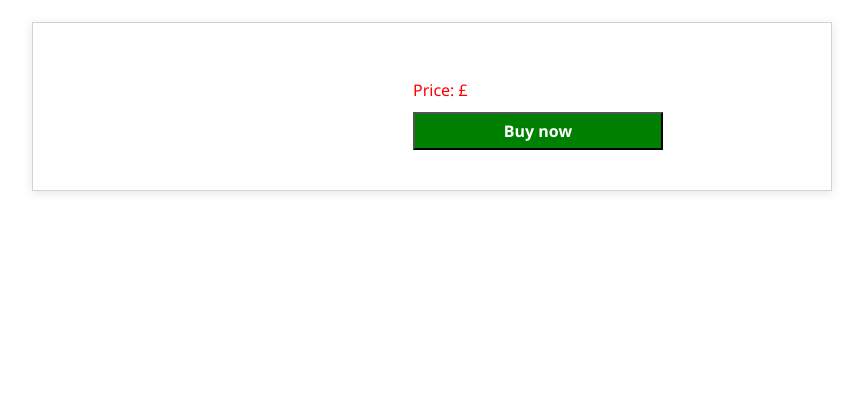
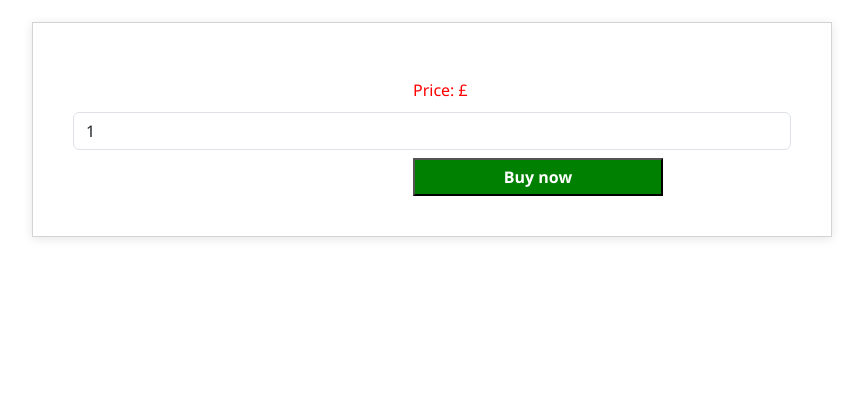
Before and after one commit to Blommis/wellness, a Django app: template products/templates/products/supplement_detail.html in a window 1280 px wide. Shown: the part 128-548 px from the top of the page, without its empty margins (208-1071 px from the left). Run offline with Django 4.2, Linux system fonts and the light colour scheme; the template is opened without the code that fills it, so the values that code supplies are empty; some libraries are stand-ins or nearby versions.

Commit message:
Add quantity input to product forms in product templates

```diff
--- a/products/templates/products/supplement_detail.html
+++ b/products/templates/products/supplement_detail.html
@@ -13,6 +13,7 @@
     <input type="hidden" name="product_id" value="{{ supplement.id }}">
     <input type="hidden" name="product_type" value="supplement">
     <input type="hidden" name="redirect_url" value="{{ request.path }}">
+    <input type="number" name="quantity" value="1" min="1" class="form-control mb-2">
     <button type="submit" class="add-to-cart-btn">Buy now</button>
     </form>
 
--- a/products/templates/products/supplements.html
+++ b/products/templates/products/supplements.html
@@ -19,6 +19,7 @@
     <input type="hidden" name="product_id" value="{{ supplement.id }}">
     <input type="hidden" name="product_type" value="supplement">
     <input type="hidden" name="redirect_url" value="{{ request.path }}">
+    <input type="number" name="quantity" value="1" min="1" class="form-control mb-2">
     <button type="submit" class="add-to-cart-btn">Buy now</button>
     </form>
 
```
